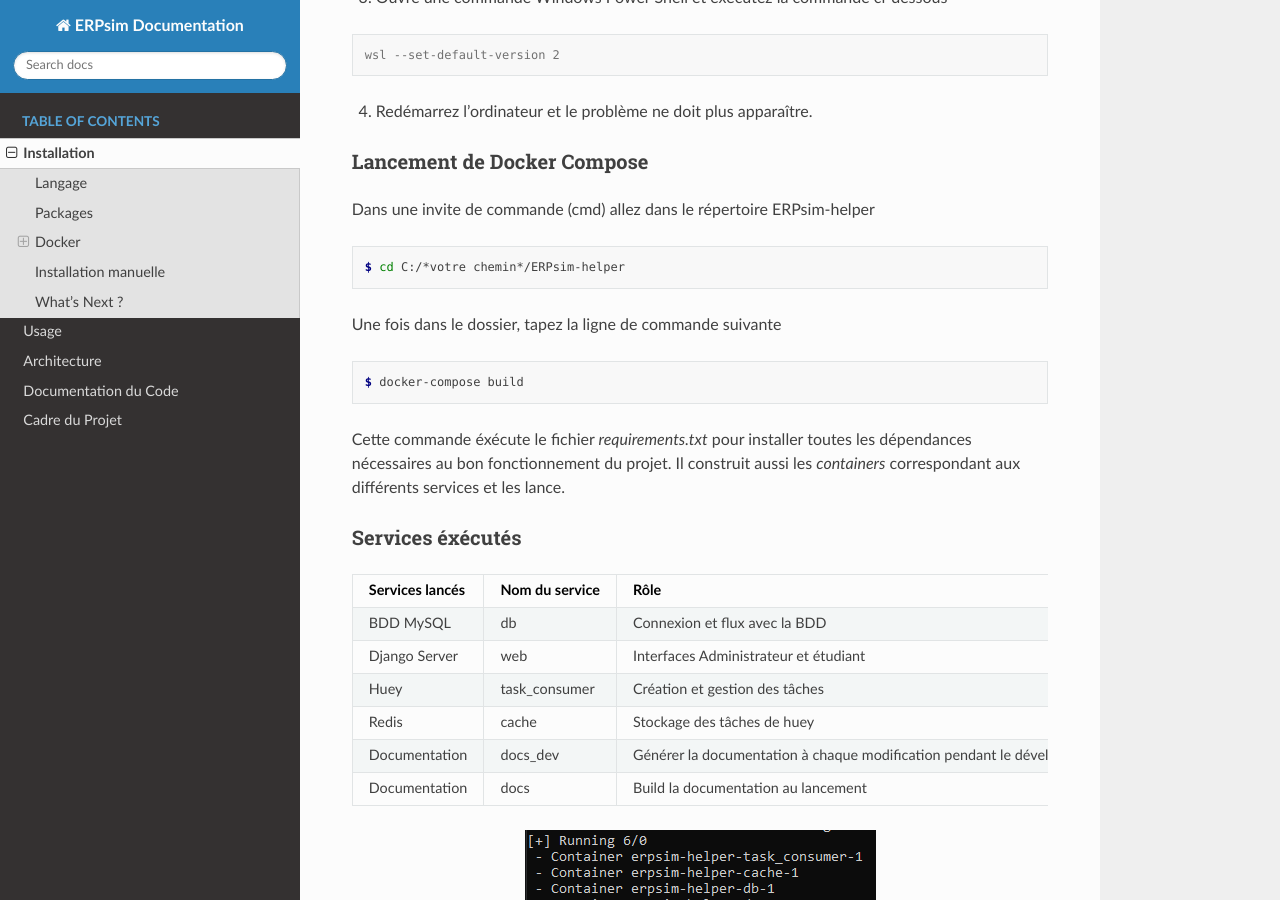
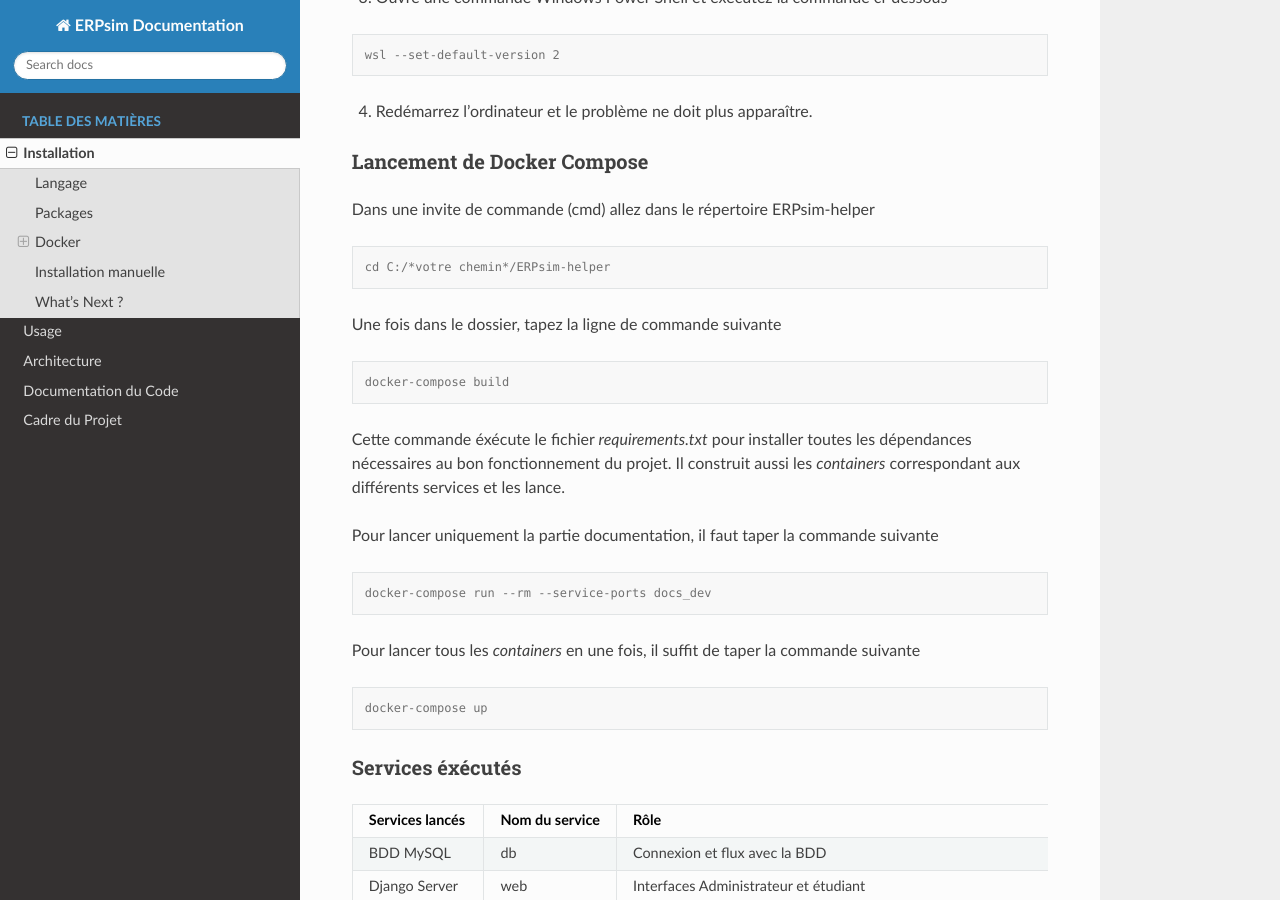
Before and after one commit to Thrynk/ERPsim-helper, a Sphinx documentation site: the page built from Sphinx/docs/source/Installation.rst, in a window 1280 px wide and 900 px high, scrolled down 1657 px. Built offline with Sphinx 7.4.7 and the Read the Docs theme 2.0.0, drawn with Linux system fonts in a browser that asks for light colours.

Commit message:
French and Installation updates

```diff
--- a/Sphinx/docs/source/Installation.rst
+++ b/Sphinx/docs/source/Installation.rst
@@ -81,17 +81,29 @@ Dans une invite de commande (cmd) allez dans le répertoire ERPsim-helper
 
 .. code-block:: console
 
-    $ cd C:/*votre chemin*/ERPsim-helper
+    cd C:/*votre chemin*/ERPsim-helper
 
 Une fois dans le dossier, tapez la ligne de commande suivante
 
 .. code-block:: console
 
-    $ docker-compose build
+    docker-compose build
 
 Cette commande éxécute le fichier `requirements.txt` pour installer toutes les dépendances
 nécessaires au bon fonctionnement du projet.
 Il construit aussi les `containers` correspondant aux différents services et les lance.
+
+Pour lancer uniquement la partie documentation, il faut taper la commande suivante
+
+.. code-block:: console
+
+    docker-compose run --rm --service-ports docs_dev
+
+Pour lancer tous les `containers` en une fois, il suffit de taper la commande suivante
+
+.. code-block:: console
+
+    docker-compose up
 
 Services éxécutés
 -----------------
```
Also changed, not shown: Sphinx/docs/source/index.rst (+6 -7 lines).
